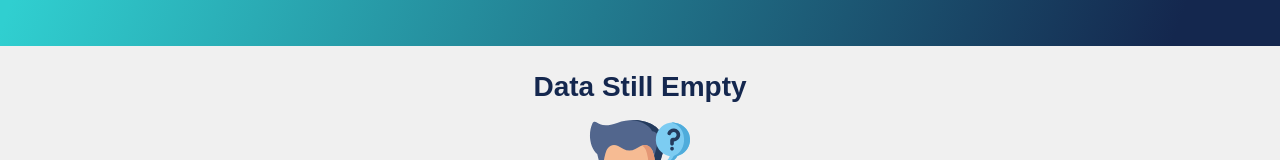
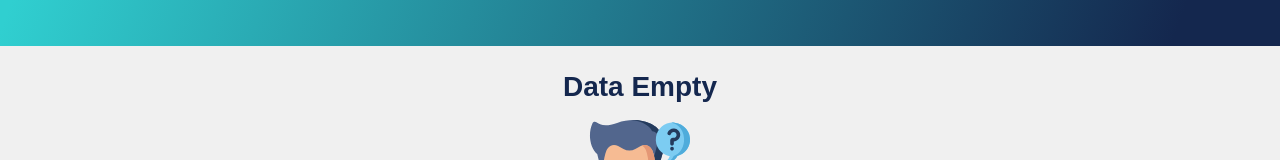
Before and after one commit to jamaludinfikrii/movie-searching-app, a React (Create React App) app: page / in a window 1280 px wide. Shown: the part 424-584 px from the top of the page. Built offline with nearby package versions, Linux system fonts and the light colour scheme.

Commit message:
add error message fetch

```diff
--- a/src/components/EmptyData.jsx
+++ b/src/components/EmptyData.jsx
@@ -7,7 +7,7 @@ export function Emptydata(props) {
     return (
         <div className='row justify-content-center mx-3'>
             <div className="col-md-3 text-center">
-                <h3 className='font-weight-bold star-color-primary text-center mb-3'>Data Still Empty</h3>
+                <h3 className='font-weight-bold star-color-primary text-center mb-3'>{props.title}</h3>
                 <img src={emptyIcon} alt="icon" width='50%' className='text-center'/>
                 <p className='mt-3'>{props.description}</p>
             </div>
--- a/src/components/Favourite.jsx
+++ b/src/components/Favourite.jsx
@@ -6,10 +6,10 @@ import Tables from './Tables'
 function Favourite(props) {
 
 
-    if(props.favourite === null){
+    if(props.favourite === null || JSON.parse(props.favourite).length === 0){
         return(
             <div className='container pt-4'>
-                <Emptydata description="Add your favourite movie now !!" />
+                <Emptydata title='Data Empty' description="Add your favourite movie now !!" />
             </div>
         )
     }
--- a/src/components/MovieList.jsx
+++ b/src/components/MovieList.jsx
@@ -15,11 +15,19 @@ function Movielist(props) {
             </div>
         )
     }
+    console.log(props.error)
+    if(props.error !== null){
+        return(
+            <div className='container pt-4'>
+                <Emptydata title='Error !!' description={props.error}/>
+            </div>
+        )
+    }
 
     if(props.movies === null){
         return(
             <div className='container pt-4'>
-                <Emptydata description="Start searching your movie now !!" />
+                <Emptydata title='Data Empty' description="Start searching your movie now !!" />
             </div>
         )
     }
@@ -37,7 +45,8 @@ function Movielist(props) {
 const mapStateToProps = (state) => {
     return {
         movies : state.movies,
-        loading : state.loading
+        loading : state.loading,
+        error : state.error
     }
 }
 
--- a/src/redux/movieActions.js
+++ b/src/redux/movieActions.js
@@ -89,7 +89,7 @@ export const onRemoveFromFavourites = (id) => {
     localStorage.setItem('favourites_data',favourites)
     localStorage.setItem('favourites_ids',favourites_ids)
 
-    if(favourites && favourites_ids){
+    if(JSON.parse(favourites) && JSON.parse(favourites_ids)){
         return{
             type : CHANGE_FAVOURITE_DATA,
             payload : {
@@ -112,8 +112,7 @@ export const searchDataMovie = (title) => {
         })
         Axios.get(`http://www.omdbapi.com/?apikey=${omdbKeys}&s=${title}`)
         .then((res) => {
-            console.log(res.data.Search)
-                if(res.data.Respones === 'False'){
+                if(res.data.Response === 'False'){
                     dispatch({
                         type : FETCH_MOVIE_ERROR,
                         payload : res.data.Error
--- a/src/redux/movieReducers.js
+++ b/src/redux/movieReducers.js
@@ -18,7 +18,7 @@ const MovieReducers = (state=movieState, action) => {
         case NULL_FAVOURITE:
             return{...state,favourite : null}
         case FETCH_MOVIE_SUCCESS:
-            return {...state,movies : action.payload,loading : false}
+            return {...state,movies : action.payload,loading : false,error : null}
         case FETCH_MOVIE_ERROR :
             return {...state,error : action.payload,loading : false}
         case FETCH_MOVIE_LOADING :
```
